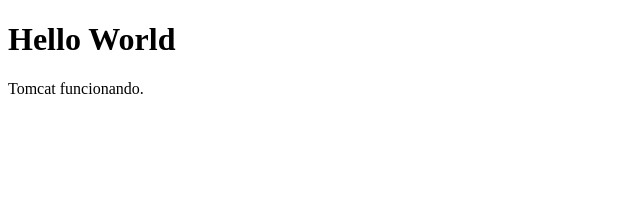
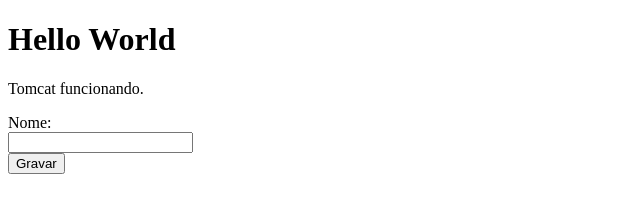
Before and after one commit to DualStream799/TecWebHandout01, a plain HTML site: page WebContent/index.html in a window 1280 px wide. Shown: the whole page, without its empty margins (0-640 px from the left). Drawn offline with Linux system fonts and the light colour scheme.

Commit message:
Forms input name added

```diff
--- a/WebContent/index.html
+++ b/WebContent/index.html
@@ -9,5 +9,11 @@
 <p>
 Tomcat funcionando.
 </p>
+
+		<form action="adicionaNome">
+			<label for="fname">Nome:</label>     <br>
+			<input type="text" name="nome"/>      <br>
+			<input type="submit" value="Gravar" />
+		</form>
 </body>
 </html>
```
Also changed, not shown: WebContent/adicionaNome.html (+6 -2 lines).
